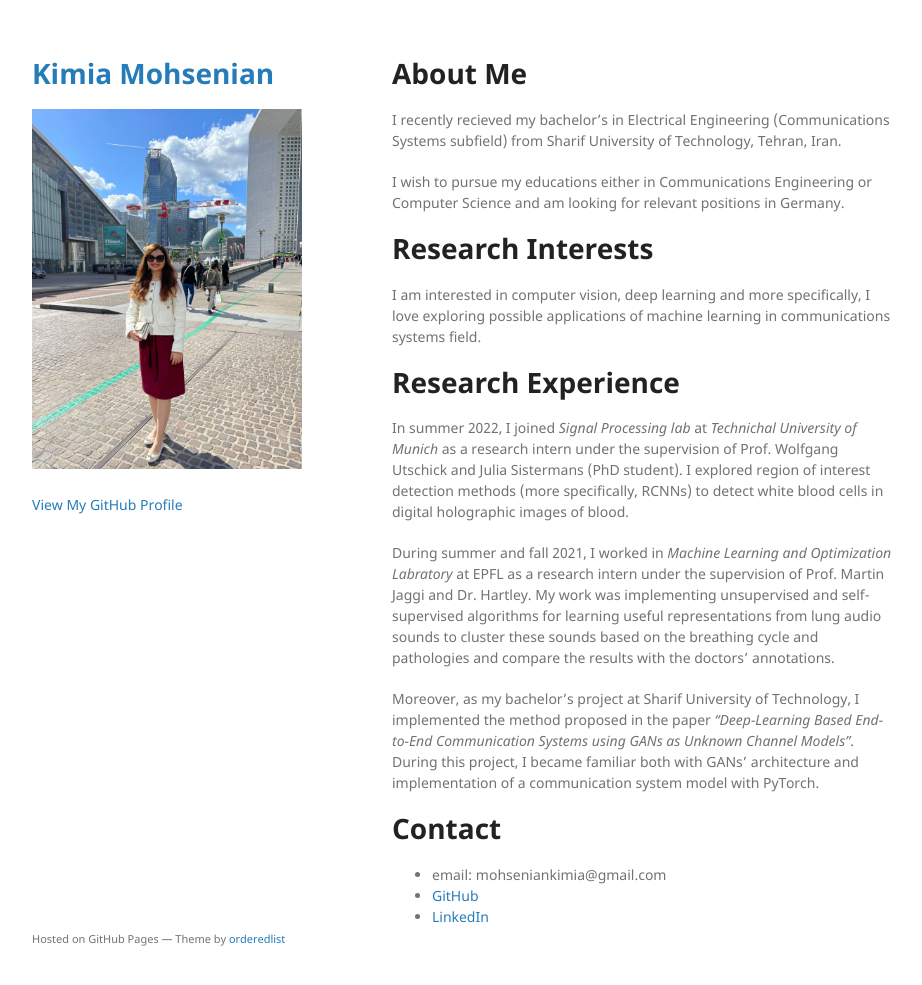
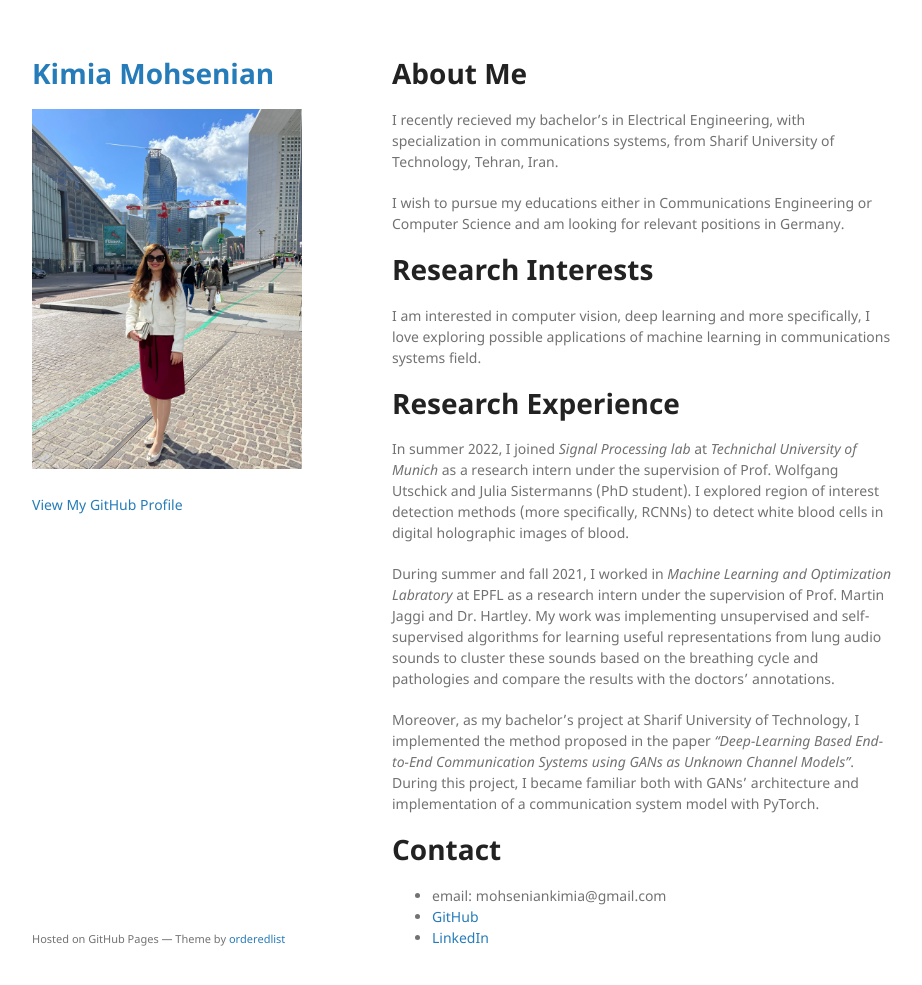
Before and after one commit to KimiaMohsenian/KimiaMohsenian.github.io, a Jekyll site: the page built from index.md, in a window 1280 px wide and 1018 px high. Shown: the top 985 px of the window, without its empty margins (178-1100 px from the left). Built offline with Jekyll 4.4.1, drawn with Linux system fonts in a browser that asks for light colours; the repository's description, which GitHub fills in, is left out; our own code applies the rules of GitHub Pages for plain Markdown files.

Commit message:
Update index.md

```diff
--- a/index.md
+++ b/index.md
@@ -4,7 +4,7 @@ layout: default
 
 # About Me
 
-I recently recieved my bachelor's in Electrical Engineering (Communications Systems subfield) from Sharif University of Technology, Tehran, Iran.
+I recently recieved my bachelor's in Electrical Engineering, with specialization in communications systems, from Sharif University of Technology, Tehran, Iran.
 
 I wish to pursue my educations either in Communications Engineering or Computer Science and am looking for relevant positions in Germany.
 
@@ -14,7 +14,7 @@ I am interested in computer vision, deep learning and more specifically, I love
 
 # Research Experience
 
-In summer 2022, I joined _Signal Processing lab_ at _Technichal University of Munich_ as a research intern under the supervision of Prof. Wolfgang Utschick and Julia Sistermans (PhD student). I explored region of interest detection methods (more specifically, RCNNs) to detect white blood cells in digital holographic images of blood.
+In summer 2022, I joined _Signal Processing lab_ at _Technichal University of Munich_ as a research intern under the supervision of Prof. Wolfgang Utschick and Julia Sistermanns (PhD student). I explored region of interest detection methods (more specifically, RCNNs) to detect white blood cells in digital holographic images of blood.
 
 During summer and fall 2021, I worked in _Machine Learning and Optimization Labratory_ at EPFL as a research intern under the supervision of Prof. Martin Jaggi and Dr. Hartley. My work was implementing unsupervised and self-supervised algorithms for learning useful representations from lung audio sounds to cluster these sounds based on the breathing cycle and pathologies and compare the results with the doctors’ annotations.
 
```
